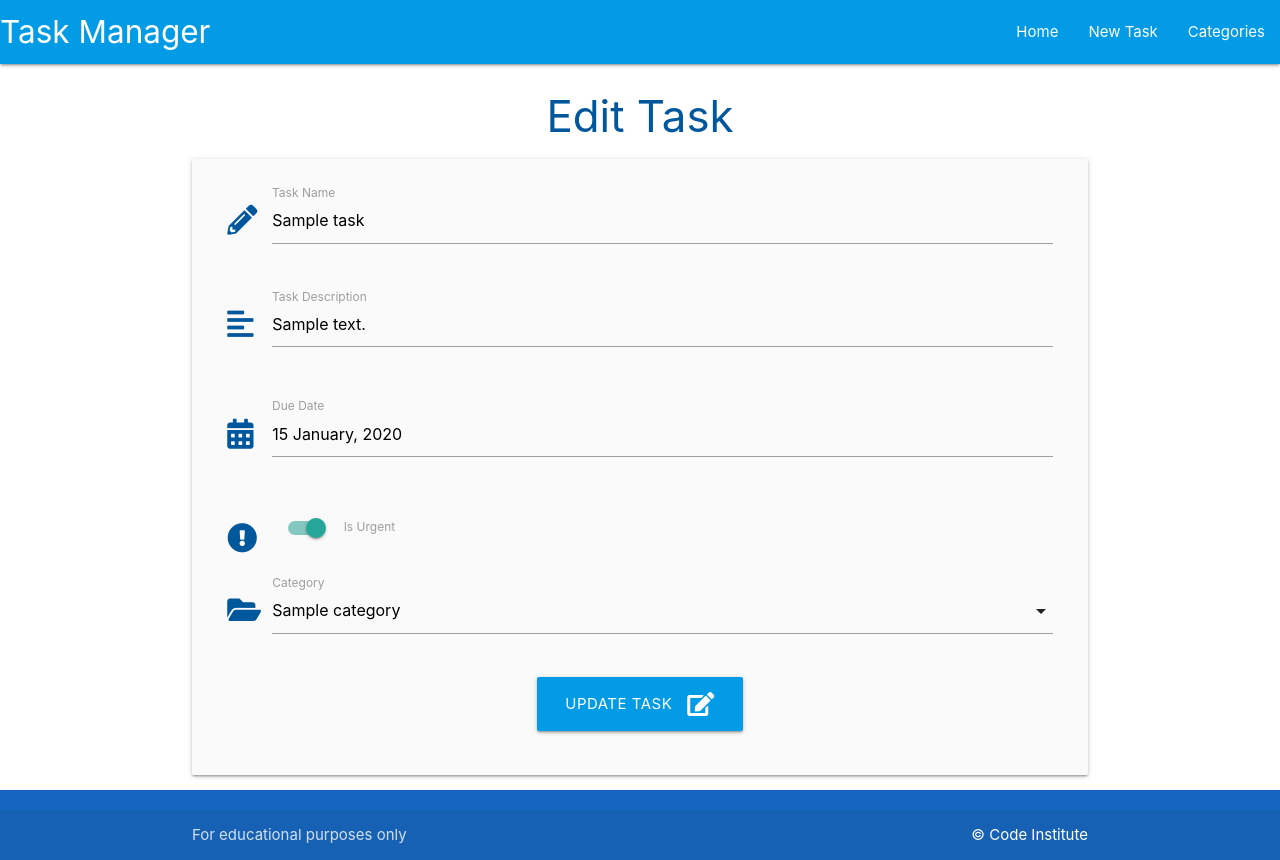
After one commit to afcrandy/flask-sqlalchemy-task-manager-2, a Flask app: page /edit_task/1 in a window 1280 px wide. The commit adds this page. Run offline with Flask 3, Linux system fonts and the light colour scheme; tables that the repository leaves empty hold one stand-in row (values such as "Sample post").

```diff
--- a/taskmanager/routes.py
+++ b/taskmanager/routes.py
@@ -64,3 +64,26 @@ def add_task():
         db.session.commit()
         return redirect(url_for("home"))
     return render_template('add_task.html', categories=categories)
+
+
+@app.route('/edit_task/<int:task_id>', methods=["GET", "POST"])
+def edit_task(task_id):
+    task = Task.query.get_or_404(task_id)
+    categories = list(Category.query.order_by(Category.category_name).all())
+    if request.method == "POST":
+        task.task_name = request.form.get('task_name')
+        task.task_description = request.form.get('task_description')
+        task.is_urgent = bool(True if request.form.get('is_urgent') else False)
+        task.due_date = request.form.get('due_date')
+        task.category_id = request.form.get('category_id')
+        db.session.commit()
+        return redirect(url_for('home'))
+    return render_template('edit_task.html', task=task, categories=categories)
+
+
+@app.route('/delete_task/<int:task_id>')
+def delete_task(task_id):
+    task = Task.query.get_or_404(task_id)
+    db.session.delete(task)
+    db.session.commit()
+    return redirect(url_for('tasks'))
--- a/taskmanager/templates/edit_category.html
+++ b/taskmanager/templates/edit_category.html
@@ -17,7 +17,7 @@
         <div class="row">
             <div class="col s12 center-align">
                 <button type="submit" class="btn-large light-blue darken-1">
-                    Edit Category <i class="fas fa-edit right"></i>
+                    Update Category <i class="fas fa-edit right"></i>
                 </button>
             </div>
         </div>
--- /dev/null
+++ b/taskmanager/templates/edit_task.html
@@ -0,0 +1,85 @@
+{% extends "base.html" %}
+{% block content %}
+
+<h3 class="light-blue-text text-darken-4 center-align">Edit Task</h3>
+
+<div class="row card-panel grey lighten-5">
+    <form class="col s12" method="POST" action="{{ url_for('edit_task', task_id=task.id) }}">
+        <!-- task_name -->
+        <div class="row">
+            <div class="input-field col s12">
+                <i class="fas fa-pencil-alt prefix light-blue-text text-darken-4"></i>
+                <input placeholder="Task name" id="task_name" name="task_name" value="{{ task.task_name }}" minlength="5" maxlength="50" type="text" class="validate" required>
+                <label for="task_name">Task Name</label>
+            </div>
+        </div>
+
+        <!-- task_description -->
+        <div class="row">
+            <div class="input-field col s12">
+                <i class="fas fa-align-left prefix light-blue-text text-darken-4"></i>
+                <textarea placeholder="Task description" id="task_description" name="task_description" minlength="5" maxlength="200"
+                    type="text" class="materialize-textarea validate" required>
+                    {{- task.task_description -}}
+                </textarea>
+                <label for="task_description">Task Description</label>
+            </div>
+        </div>
+
+        <!-- due_date -->
+        <div class="row">
+            <div class="input-field col s12">
+                <i class="fas fa-calendar-alt prefix light-blue-text text-darken-4"></i>
+                <input id="due_date" name="due_date" value="{{ task.due_date.strftime('%d %B, %Y') }}" type="text" class="datepicker validate" required>
+                <label for="due_date">Due Date</label>
+            </div>
+        </div>
+
+        <!-- is_urgent -->
+        <div class="row">
+            <div class="input-field col s12">
+                <div class="switch">
+                    <i class="fas fa-exclamation-circle prefix light-blue-text text-darken-4"></i>
+                    <label for="is_urgent">
+                        {% if task.is_urgent == True %}
+                            <input id="is_urgent" name="is_urgent" type="checkbox" checked>
+                        {% else %}
+                            <input id="is_urgent" name="is_urgent" type="checkbox">
+                        {% endif %}
+                        <span class="lever"></span>
+                        Is Urgent
+                    </label>
+                </div>
+            </div>
+        </div>
+
+        <!-- category_id -->
+        <div class="row">
+            <div class="input-field col s12">
+                <i class="fas fa-folder-open prefix light-blue-text text-darken-4"></i>
+                <select id="category_id" name="category_id" class="validate" required>
+                    <option value="" disabled>Choose Category</option>
+                    {% for category in categories %}
+                        {% if category == task.category %}
+                            <option value="{{ category.id }}" selected>{{ category.category_name }}</option>
+                        {% else %}
+                            <option value="{{ category.id }}">{{ category.category_name }}</option>
+                        {% endif %}
+                    {% endfor %}
+                </select>
+                <label for="category_id">Category</label>
+            </div>
+        </div>
+
+        <!-- submit button -->
+        <div class="row">
+            <div class="col s12 center-align">
+                <button type="submit" class="btn-large light-blue darken-1">
+                    Update Task <i class="fas fa-edit right"></i>
+                </button>
+            </div>
+        </div>
+    </form>
+</div>
+
+{% endblock %}
--- a/taskmanager/templates/tasks.html
+++ b/taskmanager/templates/tasks.html
@@ -24,6 +24,10 @@
             <div class="collapsible-body">
                 <strong>{{ task.category }}</strong>
                 <p>{{ task.task_description }}</p>
+                <p>
+                    <a href="{{ url_for('edit_task', task_id=task.id) }}" class="btn green accent-4">Edit</a>
+                    <a href="{{ url_for('delete_task', task_id=task.id) }}" class="btn red">Delete</a>
+                </p>
             </div>
         </li>
     {% endfor %}
```
